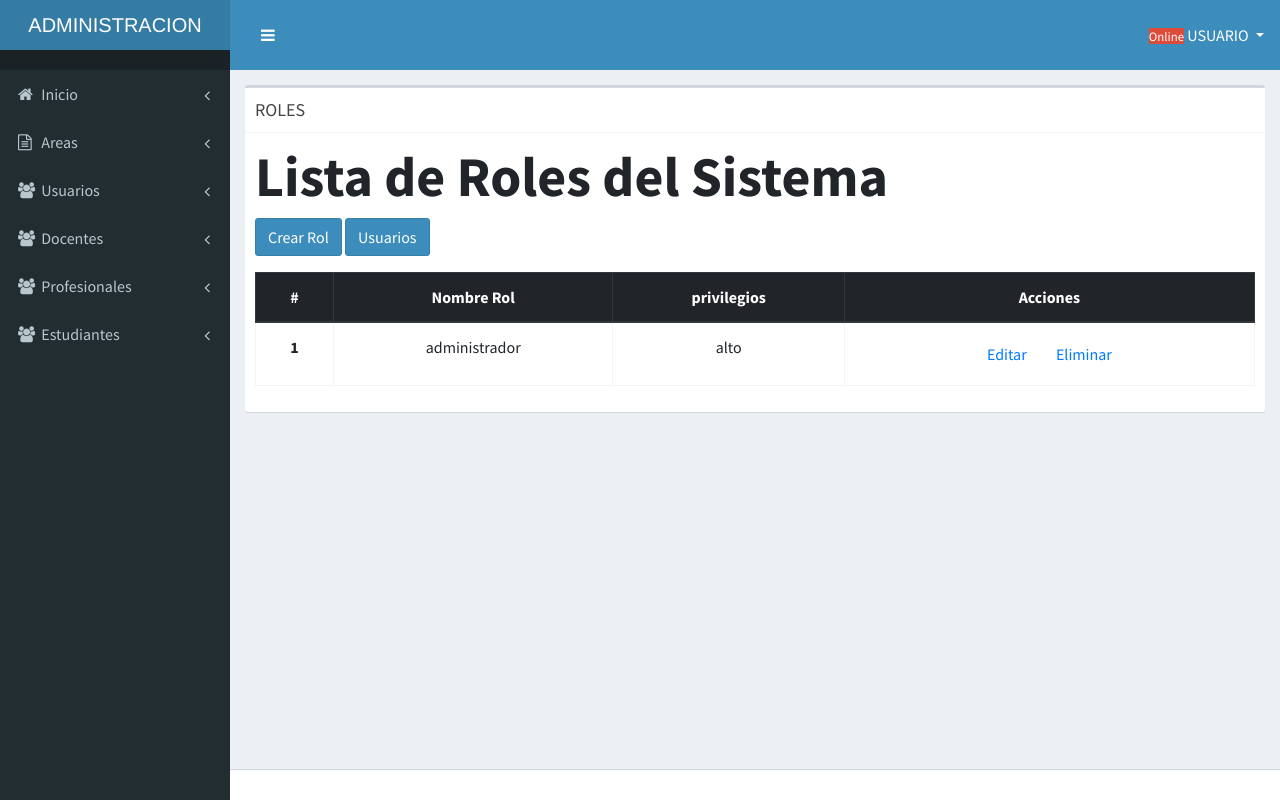
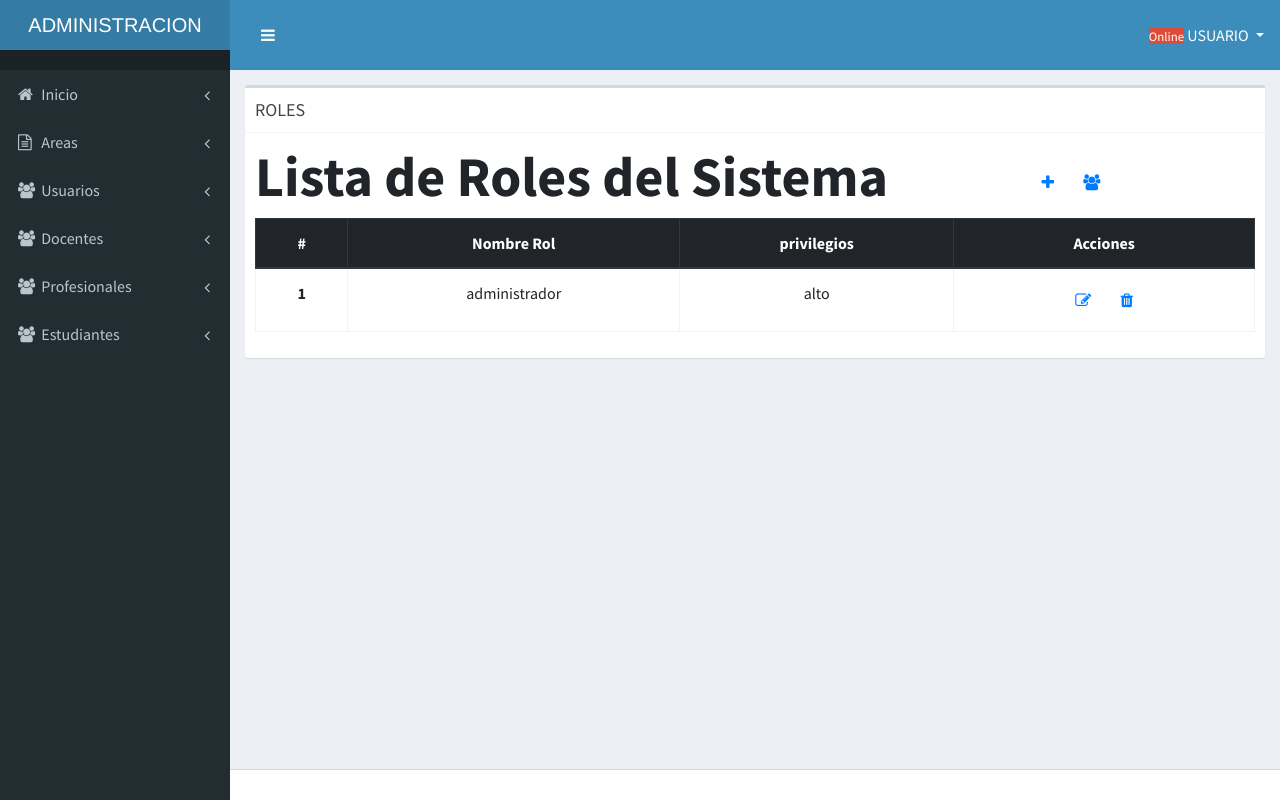
Before and after one commit to drokan02/REGISTRO-DE-PERFILES-DE-PROYECTOS-FINALES-DE-GRADO, a Laravel app: page /roles in a window 1280 px wide. Run offline with Laravel 8, Linux system fonts and the light colour scheme; data comes from the database, SQL or seed files in the repository; settings files or empty folders that the repository lacks are supplied.

Commit message:
colocar iconos a los roles

```diff
--- a/Perfiles/resources/views/roles/listaRoles.blade.php
+++ b/Perfiles/resources/views/roles/listaRoles.blade.php
@@ -1,13 +1,15 @@
 @extends('layouts.menu')
 @section('titulo','ROLES')
 @section('contenido')
-
-    <h1 class="display-4 font-weight-bold">Lista de Roles del Sistema</h1>
-    <div class="mb-3">
-        <a href="{{route('crearRol')}}" class="btn btn-primary">Crear Rol</a>
-        <a href="{{route('usuarios')}}" class="btn btn-primary">Usuarios</a>
+    <div class="row">
+        <div class="col-9">
+            <h1 class="display-4 font-weight-bold">Lista de Roles del Sistema</h1>
+        </div>
+        <div class="col  p-3 mt-1">
+            <a href="{{route('crearRol')}}" class="btn btn-link"><i class="fa fa-plus"></i></a>
+            <a href="{{route('usuarios')}}" class="btn btn-link"><i class="fa fa-users"></i></a>
+        </div>
     </div>
-
     @if($roles->isNotEmpty())
         <table class="table table-hover table-bordered text-center">
             <thead class="thead-dark">
@@ -28,8 +30,8 @@
                         <form method="POST" action="{{route('eliminarRol',$rol)}}">
                             {{method_field('DELETE')}}
                             {!! csrf_field() !!}
-                            <a href="{{route('editarRol',$rol)}}" class="btn btn-link">Editar</a>
-                            <button class="btn btn-link" type="submit">Eliminar</button>
+                            <a href="{{route('editarRol',$rol)}}" class="btn btn-link"><i class="fa fa-edit"></i></a>
+                            <button class="btn btn-link" type="submit"><i class="fa fa-trash"></i></button>
                         </form>
                     </td>
                 </tr>
```
Also changed, not shown: Perfiles/resources/views/usuarios/listadoUsuarios.blade.php (+6 -3 lines).
